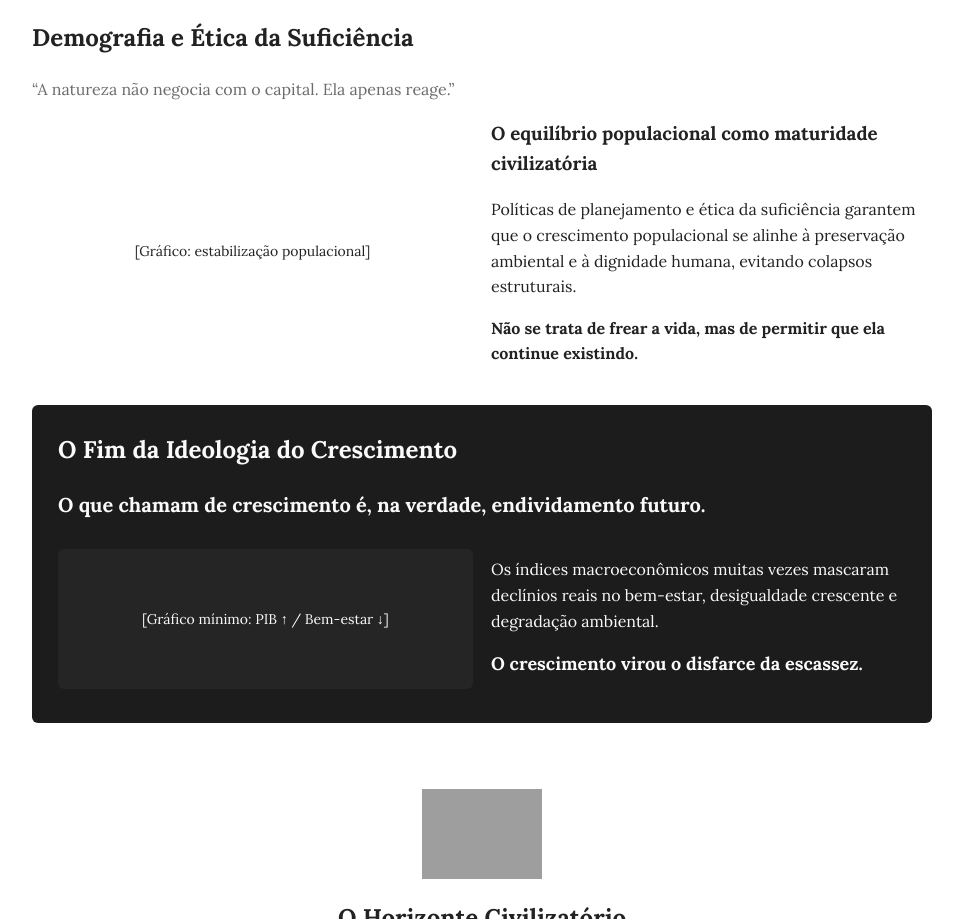
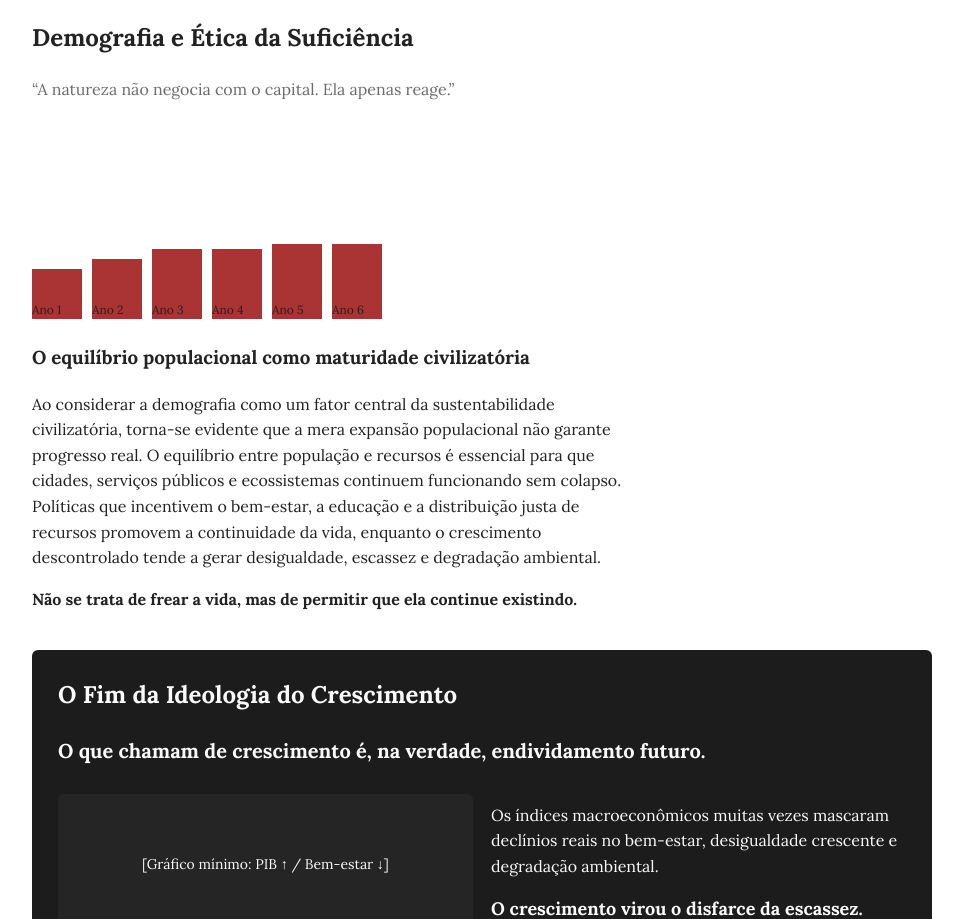
Before and after one commit to jscastro2121/novohorizonte, a plain HTML site: page index.html in a window 1280 px wide. Shown: the part 1649-2568 px from the top of the page, without its empty margins (158-1121 px from the left). Drawn offline with nearby package versions, Linux system fonts and the light colour scheme; grey boxes are pictures that could not be loaded; a web font is replaced by a local one.

Commit message:
Add files via upload

```diff
--- a/index.html
+++ b/index.html
@@ -1,3 +1,4 @@
+
 
 
 <!doctype html>
@@ -138,11 +139,30 @@
   <h2>Demografia e Ética da Suficiência</h2>
   <p style="color:var(--muted)">“A natureza não negocia com o capital. Ela apenas reage.”</p>
 
-      <div class="visual" style="margin-top:10px">
-        <div class="chart" aria-hidden="true">[Gráfico: estabilização populacional]</div>
-        <div style="flex:1">
+  <div class="visual" style="margin-top:10px; gap:24px; flex-direction:column; align-items:flex-start;">
+    <!-- Gráfico SVG de estabilização populacional -->
+    <svg width="100%" height="200" viewBox="0 0 400 200" style="max-width:400px;">
+      <!-- Barras simulando crescimento e estabilização -->
+      <rect x="0" y="150" width="50" height="50" fill="#A33"/>
+      <rect x="60" y="140" width="50" height="60" fill="#A33"/>
+      <rect x="120" y="130" width="50" height="70" fill="#A33"/>
+      <rect x="180" y="130" width="50" height="70" fill="#A33"/>
+      <rect x="240" y="125" width="50" height="75" fill="#A33"/>
+      <rect x="300" y="125" width="50" height="75" fill="#A33"/>
+      <!-- Legendas -->
+      <text x="0" y="195" font-size="12" fill="#222">Ano 1</text>
+      <text x="60" y="195" font-size="12" fill="#222">Ano 2</text>
+      <text x="120" y="195" font-size="12" fill="#222">Ano 3</text>
+      <text x="180" y="195" font-size="12" fill="#222">Ano 4</text>
+      <text x="240" y="195" font-size="12" fill="#222">Ano 5</text>
+      <text x="300" y="195" font-size="12" fill="#222">Ano 6</text>
+    </svg>
+
+    <div style="flex:1; max-width:600px;">
       <h3 style="margin-top:0">O equilíbrio populacional como maturidade civilizatória</h3>
-          <p>Políticas de planejamento e ética da suficiência garantem que o crescimento populacional se alinhe à preservação ambiental e à dignidade humana, evitando colapsos estruturais.</p>
+      <p>
+        Ao considerar a demografia como um fator central da sustentabilidade civilizatória, torna-se evidente que a mera expansão populacional não garante progresso real. O equilíbrio entre população e recursos é essencial para que cidades, serviços públicos e ecossistemas continuem funcionando sem colapso. Políticas que incentivem o bem-estar, a educação e a distribuição justa de recursos promovem a continuidade da vida, enquanto o crescimento descontrolado tende a gerar desigualdade, escassez e degradação ambiental.
+      </p>
       <p style="font-weight:700">Não se trata de frear a vida, mas de permitir que ela continue existindo.</p>
     </div>
   </div>
```
Lines whose indentation alone changed are shown as unchanged.
